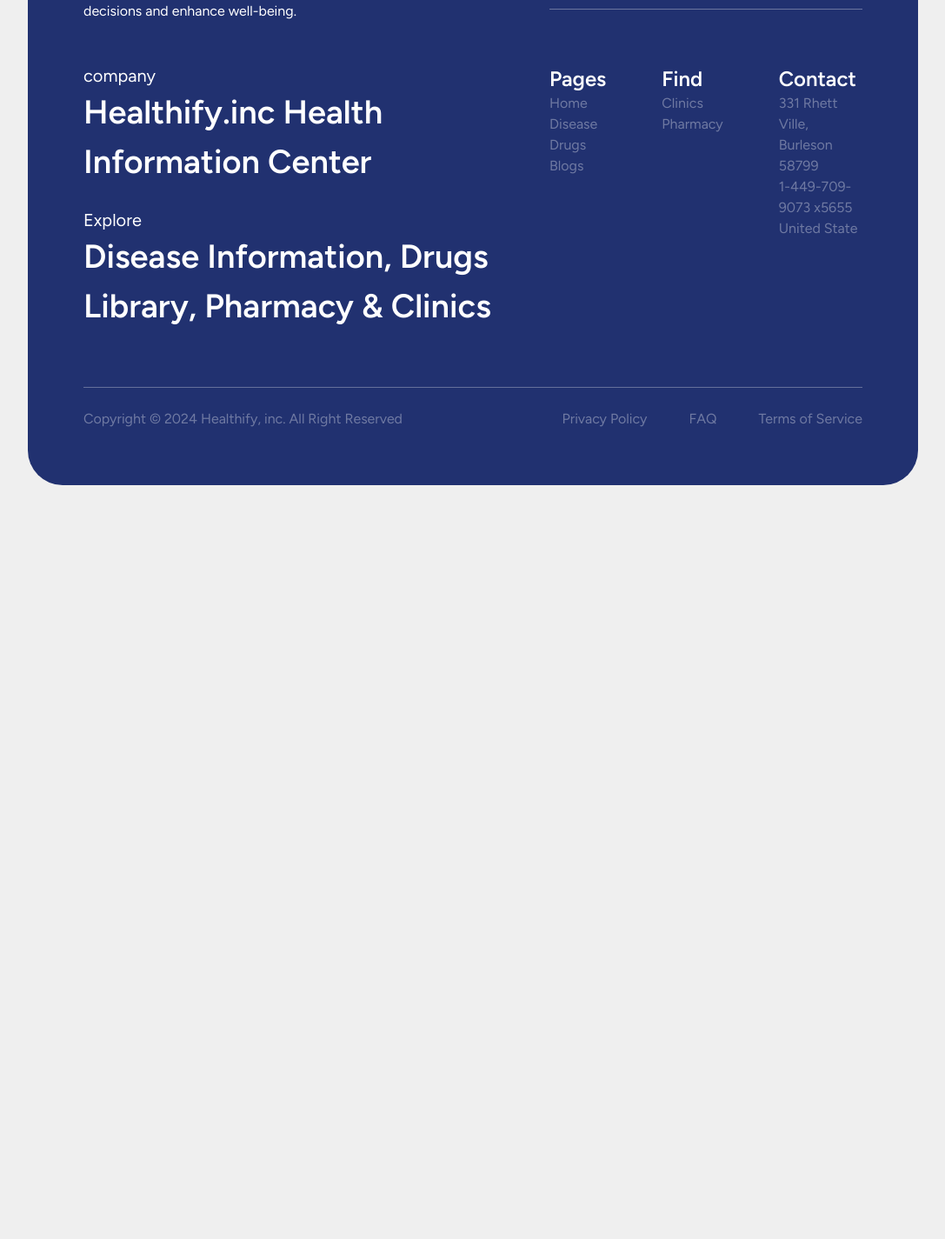
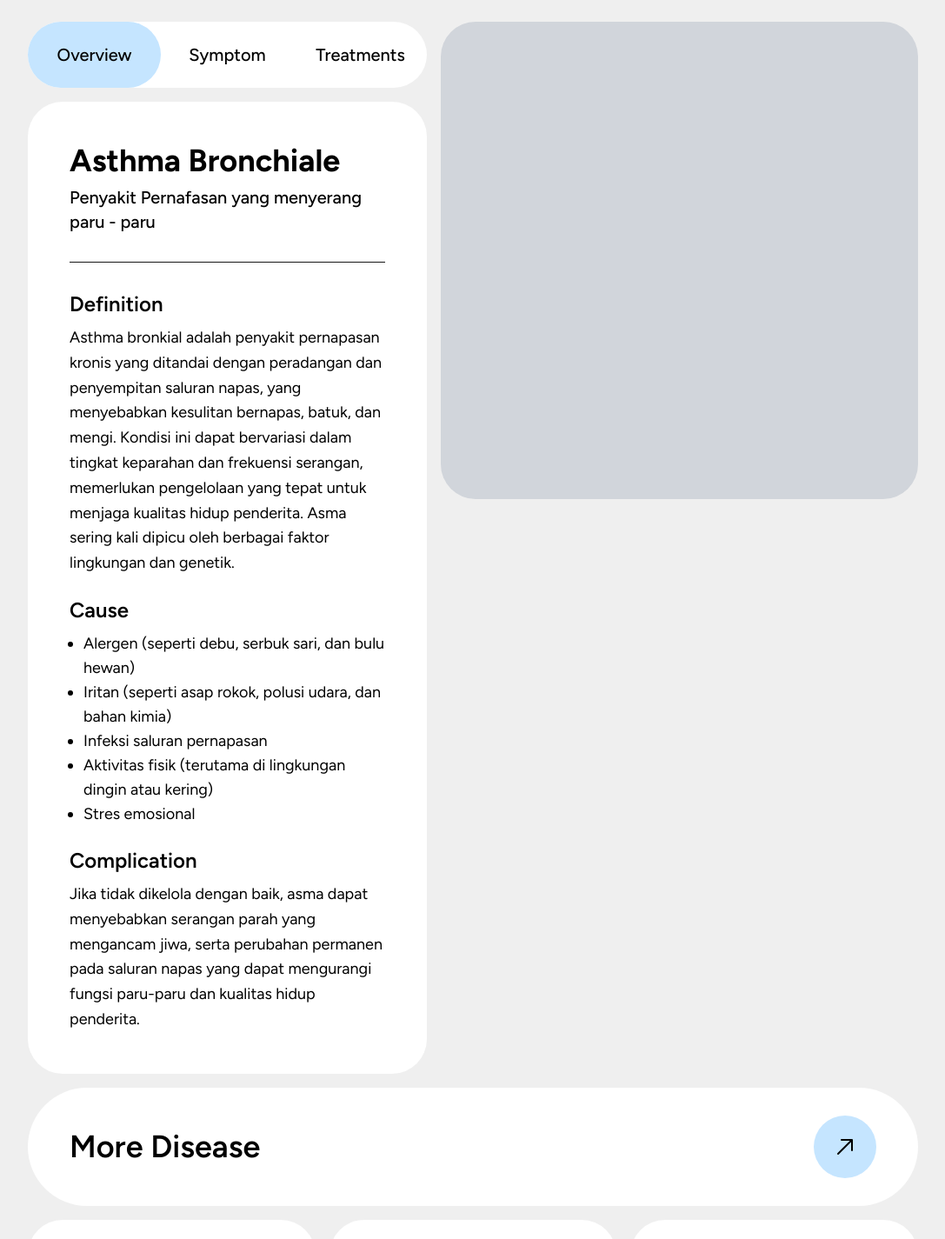
Before and after one commit to aryndraa/healthify, a React (Vite) app: page /disease/1 in a window 1280 px wide. Shown: the part 151-1576 px from the top of the page at 87% size, without its empty margins (96-1183 px from the left). Before the commit the page ends 800 px from the top, so only its background shows below. Built offline with nearby package versions, Linux system fonts and the light colour scheme.

Commit message:
disease detail

```diff
--- a/src/component/Disease/DiseaseCard.jsx
+++ b/src/component/Disease/DiseaseCard.jsx
@@ -9,7 +9,7 @@ export const DiseaseCard = () => {
           Gejala : <span className="font-semibold">Sesak Napas, Batuk Di Malam Hari, Wheezing</span>
         </h3>
 
-        <p className="text-sm 2xl:text-lg lg:text-sm">
+        <p className="text-sm lg:text-base 2xl:text-lg lg:text-sm">
           Asma adalah kondisi pernapasan kronis yang ditandai dengan peradangan
           dan penyempitan saluran napas, menyebabkan kesulitan bernapas.
         </p>
--- /dev/null
+++ b/src/component/Disease/DiseaseInfo.jsx
@@ -0,0 +1,10 @@
+export const DiseaseInfo = ({title, children}) => {
+  return (
+    <div>
+      <h2 className="text-2xl font-semibold mb-2">{title}</h2>
+      <p className="text-lg leading-[1.6]">
+        {children}
+      </p>
+    </div>
+  )
+}
--- a/src/component/Disease/ListWords.jsx
+++ b/src/component/Disease/ListWords.jsx
@@ -7,13 +7,13 @@
     const [isModalOpen, setIsModalOpen] = useState(false);
 
     return (
-    <div className="flex lg:justify-start justify-end">
+    <div>
 
       <div className=" hidden  lg:grid 2xl:grid-cols-6 lg:grid-cols-5 gap-2 h-fit  ">
         <button
           key="All"
           onClick={() => setActiveLetter("All")}
-          className={`2xl:text-2xl  lg:text-lg min-h-[52px] min-w-[52px] lg:h-[60px] lg:w-[60px] 2xl:w-[72px]  2xl:h-[72px]  font-medium flex justify-center items-center  rounded-ful transition rounded-full ${
+          className={`2xl:text-2xl  lg:text-lg  lg:h-[60px] lg:w-[60px] 2xl:w-[72px]  2xl:h-[72px]  font-medium flex justify-center items-center  rounded-ful transition rounded-full ${
             activeLetter === "All" ? "bg-secondary text-white" : "bg-white hover:bg-gray-200"
           }`}
         >
@@ -23,7 +23,7 @@
           <button
             key={letter}
             onClick={() => setActiveLetter(letter)}
-            className={`2xl:text-2xl  lg:text-lg min-h-[52px] min-w-[52px] lg:h-[60px] lg:w-[60px] 2xl:w-[72px] 2xl:h-[72px] font-medium flex justify-center items-center  rounded-full transition ${
+            className={`2xl:text-2xl  lg:text-lg  lg:h-[60px] lg:w-[60px] 2xl:w-[72px] 2xl:h-[72px] font-medium flex justify-center items-center  rounded-full transition ${
               activeLetter === letter ? "bg-secondary text-white" : "bg-white hover:bg-gray-200"
             }`}
           >
--- /dev/null
+++ b/src/component/Disease/TabBar.jsx
@@ -0,0 +1,24 @@
+export const TabBar = ({ activeTab = "overview", setActiveTab }) => {
+  return (
+    <div className="bg-white grid grid-cols-3 w-full rounded-xxl font-medium">
+      <button
+        className={`text-xl py-6  rounded-xxl transition ease-in-out ${activeTab === "overview" ? "bg-trinary" : "bg-transparent"}`}
+        onClick={() => setActiveTab("overview")}
+      >
+        Overview
+      </button>
+      <button
+        className={`text-xl py-6  rounded-xxl transition ease-in-out ${activeTab === "symptom" ? "bg-trinary" : "bg-transparent"}`}
+        onClick={() => setActiveTab("symptom")}
+      >
+        Symptom
+      </button>
+      <button
+        className={`text-xl py-6  rounded-xxl transition ease-in-out ${activeTab === "treatments" ? "bg-trinary" : "bg-transparent"}`}
+        onClick={() => setActiveTab("treatments")}
+      >
+        Treatments
+      </button>
+    </div>
+  );
+};
--- /dev/null
+++ b/src/component/MoreLink.jsx
@@ -0,0 +1,24 @@
+export const MoreLink = ({name}) => {
+  return (
+    <div>
+      <div
+        className=" flex justify-between py-8 px-12 bg-white rounded-full items-center gap-2 group hover:cursor-pointer">
+        <p className="text-4xl font-semibold">{name}</p>
+        <svg
+          className="rounded-full p-[10px] w-[50px] h-[50px] md:w-[72px] md:h-[72px] md:p-[20px]  transition-transform duration-300 bg-[#C5E5FF]  group-hover:border-solid group-hover:border-[#C5E5FF]  group-hover:border-[3px] group-hover:rotate-45  group-hover:bg-[#213170] "
+          xmlns="http://www.w3.org/2000/svg"
+          viewBox="0 0 24 24"
+        >
+          <path
+            fill="black"
+            className=" group-hover:fill-[#C5E5FF]"
+            fillRule="evenodd"
+            d="M9 6.75a.75.75 0 0 1 0-1.5h9a.75.75 0 0 1 .75.75v9a.75.75 0 0 1-1.5 0V7.81L6.53 18.53a.75.75 0 0 1-1.06-1.06L16.19 6.75z"
+            clipRule="evenodd"
+          ></path>
+        </svg>
+      </div>
+    </div>
+
+    )
+}
--- a/src/component/Pharmacy/ListPharmacies.jsx
+++ b/src/component/Pharmacy/ListPharmacies.jsx
@@ -2,7 +2,7 @@ import { PharmacyCard } from "./PharmacyCard.jsx"
 
 export const ListPharmacies = () => {
   return (
-    <div className="grid grid-cols-1 md:grid-cols-3  md:gap-4 px-5 lg:px-0 bg-white lg:bg-transparent rounded-xl">
+    <div className="grid grid-cols-1 md:grid-cols-3 gap-2 lg:gap-4  rounded-xl">
       <PharmacyCard/>
       <PharmacyCard/>
       <PharmacyCard/>
--- a/src/component/Pharmacy/PharmacyCard.jsx
+++ b/src/component/Pharmacy/PharmacyCard.jsx
@@ -8,7 +8,7 @@ export const PharmacyCard = () => {
         alt=""
         className="hidden lg:block w-full h-[240px] lg:h-[320px] 2xl:h-[450px] object-cover rounded-xl lg:rounded-xxl "
       />
-      <div className="lg:absolute bottom-0 right-0 left-0 lg:m-2 bg-white  lg:rounded-xxl p-0 pt-5 pb-6 border-b lg:p-5  2xl:p-6 ">
+      <div className="lg:absolute bottom-0 right-0 left-0 lg:m-2 bg-white  lg:rounded-xxl p-5 rounded-xl border-b lg:p-5  2xl:p-6 ">
         <div className="flex items-center gap-3 lg:gap-3 mb-2 2xl:mb-3">
           <span className="px-3 lg:px-6 bg-secondary text-white rounded-xxl py-1 text-xs lg:text-base 2xl:text-lg font-medium">Open</span>
           <p className="text-sm lg:text-base 2xl:text-lg font-medium">24 Hours</p>
--- a/src/pages/Disease/DiseaseDetail.jsx
+++ b/src/pages/Disease/DiseaseDetail.jsx
@@ -1,10 +1,142 @@
-
+import {TabBar} from "../../component/Disease/TabBar.jsx";
+import {useState} from "react";
+import {DiseaseInfo} from "../../component/Disease/DiseaseInfo.jsx";
+import {MoreLink} from "../../component/MoreLink.jsx";
+import {DiseaseCard} from "../../component/Disease/DiseaseCard.jsx";
 
 export function DiseaseDetail() {
+  const [activeTab, setActiveTab] = useState("overview");
+
+  const tabInfo = () => {
+    if(activeTab === "overview") {
+      return(
+        <>
+          <DiseaseInfo title="Definition">
+            <p className="text-lg leading-[1.6]">
+              Asthma bronkial adalah penyakit pernapasan kronis yang ditandai dengan peradangan dan
+              penyempitan saluran napas, yang menyebabkan kesulitan bernapas, batuk, dan mengi. Kondisi
+              ini dapat bervariasi dalam tingkat keparahan dan frekuensi serangan, memerlukan pengelolaan
+              yang tepat untuk menjaga kualitas hidup penderita. Asma sering kali dipicu oleh berbagai faktor
+              lingkungan dan genetik.
+            </p>
+          </DiseaseInfo>
+          <DiseaseInfo title="Cause">
+            <ul className="list-disc pl-4 text-lg">
+              <li>Alergen (seperti debu, serbuk sari, dan bulu hewan)</li>
+              <li>Iritan (seperti asap rokok, polusi udara, dan bahan kimia)</li>
+              <li>Infeksi saluran pernapasan</li>
+              <li>Aktivitas fisik (terutama di lingkungan dingin atau kering)</li>
+              <li>Stres emosional</li>
+            </ul>
+          </DiseaseInfo>
+          <DiseaseInfo title="Complication">
+            <p className="text-lg leading-[1.6]">
+              Jika tidak dikelola dengan baik, asma dapat menyebabkan serangan parah yang mengancam jiwa,
+              serta perubahan permanen pada saluran napas yang dapat mengurangi fungsi paru-paru dan kualitas
+              hidup penderita.
+            </p>
+          </DiseaseInfo>
+        </>
+      )
+    } else if(activeTab === "symptom") {
+      return(
+        <>
+          <DiseaseInfo title="Common Symptoms">
+            <ul className="list-disc pl-4 text-lg">
+              <li>Sesak Napas: Kesulitan bernapas saat beraktivitas atau di malam hari, dengan perasaan tekanan di dada.</li>
+              <li>Batuk: Batuk kronis yang memburuk di malam hari atau saat berolahraga, bisa kering atau berdahak.</li>
+              <li>Wheezing: Suara mengi saat bernapas, terutama saat mengeluarkan napas, akibat penyempitan saluran napas.</li>
+              <li>Nyeri Dada: Ketidaknyamanan di dada akibat ketegangan otot pernapasan saat bernapas dalam-dalam.</li>
+              <li>Kelelahan: Kelelahan akibat usaha ekstra untuk bernapas, sering terjadi setelah serangan.</li>
+            </ul>
+          </DiseaseInfo>
+          <DiseaseInfo title="Specific Symptoms">
+            <ul className="list-disc pl-4 text-lg">
+              <li>Sesak Napas: Kesulitan bernapas saat beraktivitas atau di malam hari, dengan perasaan tekanan di dada.</li>
+              <li>Batuk: Batuk kronis yang memburuk di malam hari atau saat berolahraga, bisa kering atau berdahak.</li>
+              <li>Wheezing: Suara mengi saat bernapas, terutama saat mengeluarkan napas, akibat penyempitan saluran napas.</li>
+              <li>Nyeri Dada: Ketidaknyamanan di dada akibat ketegangan otot pernapasan saat bernapas dalam-dalam.</li>
+              <li>Kelelahan: Kelelahan akibat usaha ekstra untuk bernapas, sering terjadi setelah serangan.</li>
+            </ul>
+          </DiseaseInfo>
+          <DiseaseInfo title="Stages of Symptoms">
+            <ul className="list-disc pl-4 text-lg">
+              <li>Sesak Napas: Kesulitan bernapas saat beraktivitas atau di malam hari, dengan perasaan tekanan di dada.</li>
+              <li>Batuk: Batuk kronis yang memburuk di malam hari atau saat berolahraga, bisa kering atau berdahak.</li>
+              <li>Wheezing: Suara mengi saat bernapas, terutama saat mengeluarkan napas, akibat penyempitan saluran napas.</li>
+              <li>Nyeri Dada: Ketidaknyamanan di dada akibat ketegangan otot pernapasan saat bernapas dalam-dalam.</li>
+              <li>Kelelahan: Kelelahan akibat usaha ekstra untuk bernapas, sering terjadi setelah serangan.</li>
+            </ul>
+          </DiseaseInfo>
+
+        </>
+      )
+    } else if(activeTab === "treatments") {
+      return (
+        <>
+          <DiseaseInfo title="Medical Treatment">
+            <ul className="list-disc pl-4 text-lg ">
+              <li>Inhaler bronkodilator untuk meredakan gejala.</li>
+              <li>Obat anti-inflamasi (kortikosteroid) untuk mengurangi peradangan.</li>
+           </ul>
+         </DiseaseInfo>
+          <DiseaseInfo title="Self Care">
+            <ul className="list-disc pl-4 text-lg ">
+              <li>Inhaler bronkodilator untuk meredakan gejala.</li>
+              <li>Obat anti-inflamasi (kortikosteroid) untuk mengurangi peradangan.</li>
+           </ul>
+         </DiseaseInfo>
+          <DiseaseInfo title="Alternative">
+            <ul className="list-disc pl-4 text-lg ">
+              <li>Inhaler bronkodilator untuk meredakan gejala.</li>
+              <li>Obat anti-inflamasi (kortikosteroid) untuk mengurangi peradangan.</li>
+           </ul>
+         </DiseaseInfo>
+          <DiseaseInfo title="Durasi Perawatan">
+            <p className="text-lg leading-[1.6]">
+              Pengobatan asma bersifat jangka panjang dan memerlukan pemantauan rutin untuk menyesuaikan pengobatan sesuai kebutuhan.
+            </p>
+          </DiseaseInfo>
+
+        </>
+
+      )
+    }
+  }
+
   return (
     <>
-      <section>
+      <section className="mt-[100px] lg:mt-[160px] mb-4">
 
+        <div className="flex gap-4">
+          <div>
+            <TabBar activeTab={activeTab} setActiveTab={setActiveTab} />
+            <div className=" rounded-xxl bg-white mt-4 p-12">
+              <div className="pb-8 mb-8 border-b border-b-text ">
+                <h1 className="text-4xl font-bold mb-2">Asthma Bronchiale</h1>
+                <p className="text-xl font-medium">Penyakit Pernafasan yang menyerang paru - paru</p>
+              </div>
+              <div className="flex flex-col gap-6">
+                {tabInfo()}
+              </div>
+            </div>
+          </div>
+          <div className="min-w-[549px] h-[549px] bg-gray-300 rounded-xxl"></div>
+        </div>
+      </section>
+
+      <section className="mb-12">
+        <div className="mb-4">
+          <MoreLink name={"More Disease"}/>
+        </div>
+        <div className="grid grid-cols-3 gap-4">
+          <DiseaseCard/>
+          <DiseaseCard/>
+          <DiseaseCard/>
+          <DiseaseCard/>
+          <DiseaseCard/>
+          <DiseaseCard/>
+        </div>
       </section>
 
     </>
--- a/src/pages/Disease/Diseases.jsx
+++ b/src/pages/Disease/Diseases.jsx
@@ -19,7 +19,7 @@ export function Diseases() {
           text="Explore a complete database of trusted drug information, including uses, dosages, side effects, precautions, interactions, and safety guidelines, to make well-informed healthcare decisions for yourself and your loved ones."
         />
 
-        <div className="grid grid-cols-1 lg:grid-cols-3 gap-4 my-4 lg:my-12">
+        <div className="grid grid-cols-1 w lg:grid-cols-3 gap-x-0 gap-y-4  lg:gap-4 my-4 lg:my-12">
           <ListWords/>
           <div className="grid grid-cols-1 lg:grid-cols-2 col-span-2 gap-4 w-fit">
             <DiseaseCard/>
```
